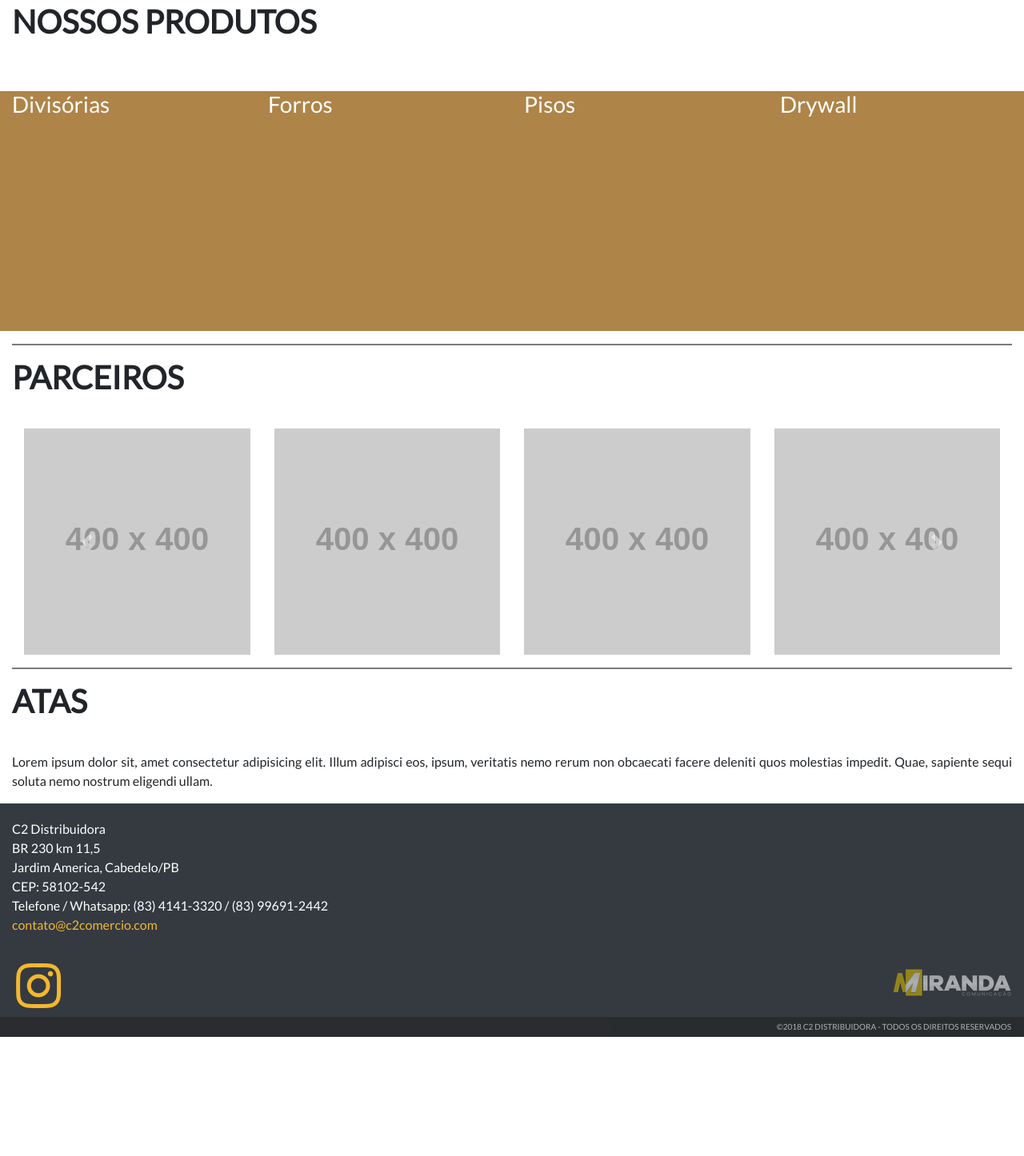
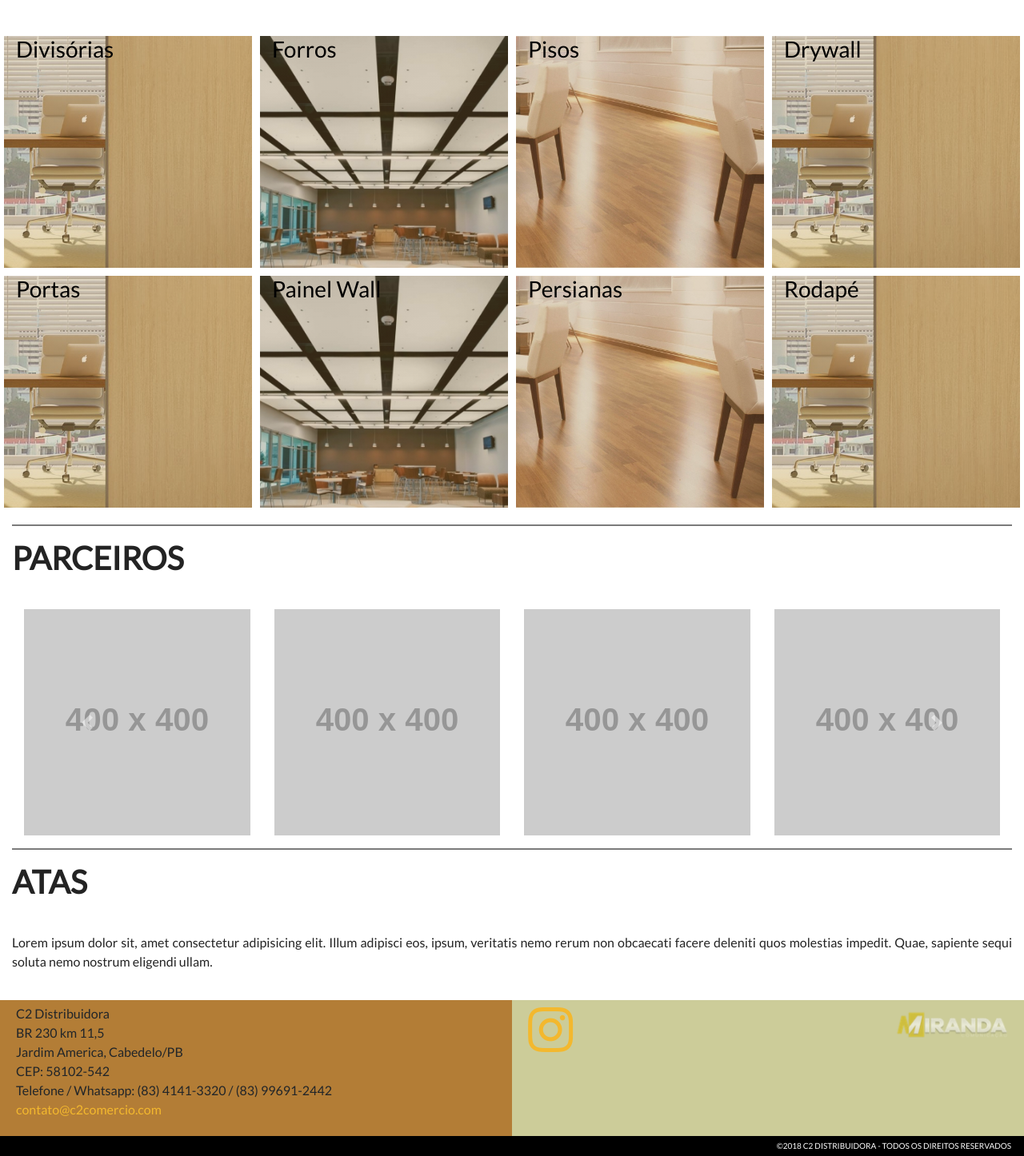
Before and after one commit to juanpeter/Website-Distribuidora-C2, a plain HTML site: page Dist-C2/index.html in a window 1280 px wide. Shown: the part 719-2165 px from the top of the page at 80% size. Before the commit the page ends 2016 px from the top, so only its background shows below. Drawn offline with nearby package versions, Linux system fonts and the light colour scheme; placeholder pictures from the web are drawn by us.

Commit message:
Se texto. Cansaaaado

```diff
--- a/Dist-C2/index.html
+++ b/Dist-C2/index.html
@@ -37,19 +37,19 @@
     <div class="collapse navbar-collapse" id="navbarSupportedContent">
         <ul class="navbar-nav mr-auto">
             <li class="nav-item">
-                <a class="nav-link link5">Home<span class="sr-only">(current)</span></a>
+                <a class="nav-link link5"><i class="fas fa-home"></i> Home<span class="sr-only">(current)</span></a>
             </li>
             <li class="nav-item">
-                <a class="nav-link link1">Quem somos</a>
+                <a class="nav-link link1"><i class="fas fa-users"></i> Quem somos</a>
             </li>
             <li class="nav-item">
-                <a class="nav-link link2">Produtos</a>
+                <a class="nav-link link2"><i class="fas fa-clipboard-list"></i> Produtos</a>
             </li>
             <li class="nav-item">
-                <a class="nav-link link3">Nossos Parceiros</a>
+                <a class="nav-link link3"><i class="far fa-handshake"></i> Nossos Parceiros</a>
             </li>
             <li class="nav-item">
-                <a class="nav-link link4">Contato</a>
+                <a class="nav-link link4"><i class="fas fa-bullhorn"></i> Contato</a>
             </li>
     </div>
 </nav>
@@ -73,7 +73,7 @@
         </div>
         <div class="row">
             <picture class="col-md-6">
-            <img src="https://via.placeholder.com/400.png" class="img-fluid rounded">
+            <img src="imgs/quemsomos.jpeg" class="img-fluid rounded">
             </picture>
 
             <p class="text-justify col-md-6">Lorem ipsum dolor sit, amet consectetur adipisicing elit. Illum adipisci eos, ipsum, veritatis nemo rerum non obcaecati facere deleniti quos molestias impedit. Quae, sapiente sequi soluta nemo nostrum eligendi ullam.</p>
@@ -86,7 +86,6 @@
     <h1 class=" text-uppercase">Nossos produtos</h1>
     <br>
     <div class="row ">
-
         <div class="col-sm-3 product-box">
             <h3>Divisórias</h3>
         </div>
@@ -98,6 +97,20 @@
         </div>
         <div class="col-sm-3 product-box">
             <h3>Drywall</h3>
+        </div>
+    </div>
+    <div class="row ">
+        <div class="col-sm-3 product-box">
+            <h3>Portas</h3>
+        </div>
+        <div class="col-sm-3 product-box">
+            <h3>Painel Wall</h3>
+        </div>
+        <div class="col-sm-3 product-box">
+            <h3>Persianas</h3>
+        </div>
+        <div class="col-sm-3 product-box">
+            <h3>Rodapé</h3>
         </div>
     </div>
     </section>
@@ -207,7 +220,7 @@
 
 <footer class="row area4" id="footer">
 
-        <address class="col-md-12">
+        <address class="col-6">
             <p>C2 Distribuidora
             <br>
             BR 230 km 11,5
@@ -223,8 +236,8 @@
 
         <div class="col-6 links">
             <a href="https://www.instagram.com/c2distribuidora/?hl=en" target="_blank"><i class="fab fa-instagram fa-4x " alt="Link para o Instagram"></i></a>
+            <a href="https://www.mirandacomunicacao.com.br/" target="_blank"><img src="imgs/logoMiranda.png" class="float-right img-fluid" alt="Link e logomarca da Miranda Comunicações"></a>
         </div>
-        <div class="float-right col-6"><a href="https://www.mirandacomunicacao.com.br/" target="_blank"><img src="imgs/logoMiranda.png" class="float-right img-fluid" alt="Link e logomarca da Miranda Comunicações"></a></div>
         <p class="col-md-12 black-bar">©2018 C2 DISTRIBUIDORA - TODOS OS DIREITOS RESERVADOS</p>
 </footer>
 
--- a/Dist-C2/style.css
+++ b/Dist-C2/style.css
@@ -2,6 +2,9 @@
 *{
     font-family: 'Lato', sans-serif;
     box-sizing: border-box;
+}
+
+body {
     font-size: 16px;
 }
 
@@ -26,17 +29,13 @@ a:hover{
     transition: opacity 0.2s ease-in-out;
 }
 
-i{
-    min-width: 48px;
-    min-height: 48px;
-}
-
 img,embed,object,video{
     max-width: 100%;
 }
 
 main{
     background-color: #FFF;
+    color: #232323
 }
 
 .orange{
@@ -54,6 +53,25 @@ main{
     height: 50px;
 }
 
+.navbar{
+    min-height: 60px;
+    padding: 0 20px;
+    font-size: 20px;
+}
+
+
+.navbar-dark .navbar-nav .nav-link {
+    color: #cccc99;
+}
+
+.navbar-dark .navbar-nav .nav-link:focus, .navbar-dark .navbar-nav .nav-link:hover {
+    color: #b37d36;
+}
+
+.bg-dark {
+    background-color: #000 !important
+}
+
 .navbar-dark
 .navbar-nav
 .active>.nav-link,
@@ -66,36 +84,51 @@ main{
 .navbar-dark
 .navbar-nav
 .show>.nav-link{
-    color: #f3b82e;
+    color: #b37d36;
 }
 
-.navbar{
-    min-height: 60px;
-    display: flex;
-}
-
-.navbar i{
-    padding: 0 5px;
-    font-size: 40px;
-}
-
+/*container*/
 .container-fluid{
     padding-top: 200px;
 }
 
-.product-box{
-    color: #FFF;
-    background-color: #ae8448;
-    height: 300px;
+.area1 img{
+    margin: 0 0 20px 0;
 }
 
+.product-box{
+    color: #000;
+    height: 300px;
+    background-position: center;
+    background-repeat: no-repeat;
+    background-size: cover;
+    position: relative;
+    border: #FFF solid 5px;
+}
+
+.area2 .row .product-box:nth-child(1) {
+    background-image: linear-gradient(rgba(174, 132, 72, 0.3), rgba(174, 132, 72, 0.3)),  url("imgs/divisórias.jpg");
+}
+
+.area2 .row .product-box:nth-child(2) {
+    background-image: linear-gradient(rgba(174, 132, 72, 0.3), rgba(174, 132, 72, 0.3)),  url("imgs/forro.jpg");
+}
+
+.area2 .row .product-box:nth-child(3) {
+    background-image: linear-gradient(rgba(174, 132, 72, 0.3), rgba(174, 132, 72, 0.3)),  url("imgs/piso.jpg");
+}
+
+.area2 .row .product-box:nth-child(4) {
+    background-image: linear-gradient(rgba(174, 132, 72, 0.3), rgba(174, 132, 72, 0.3)),  url("imgs/divisórias.jpg");
+}
+/*Talvez tirar
 .product-box:hover{
     z-index: 1;
     cursor: pointer;
     transform: scale(1.1, 1.1);
     transition: transform  0.5s ease-in-out;
 }
-
+*/
 .text-uppercase{
     font-weight: bolder;
 }
@@ -228,12 +261,32 @@ main{
 
 
 /*Footer*/
+#footer{
+    margin:0;
+}
+
+address{
+    margin: 0;
+}
+
+
 footer{
-    color: #FFF;
-    background-color: #343a40;
     width: 100%;
     z-index: 1;
+    margin: 0;
     padding-top: 20px;
+}
+
+footer p, footer i,footer img {
+   padding: 5px;
+}
+
+footer .col-6:nth-child(1) {
+    background-color: #b37d36;
+}
+
+footer .col-6:nth-child(2) {
+    background-color: #cccc99;
 }
 
 footer img{
@@ -260,21 +313,10 @@ footer img:hover{
     transform: translateZ(0) scale(1.0, 1.0);
 }
 
-#footer{
-    margin-right: 0;
-    margin-left: 0;
-}
-
 .black-bar{
+    color: #FFF;
     font-size: 10px;
     text-align: right;
     padding: 5px 1.25%;
     margin: 0;
-    background-color: #232323;
-    opacity: 0.6;
-    filter: alpha(opacity=60);
-}
-
-.links i{
-    margin: 0 5px;
-}
+    background-color: #000;}
```
Also changed, not shown: Dist-C2/imgs/divisórias-min.jpg (added), Dist-C2/imgs/divisórias.jpg (added), Dist-C2/imgs/divisórias2-min.jpg (added), Dist-C2/imgs/divisórias2.jpg (added), Dist-C2/imgs/forro.jpg (added), Dist-C2/imgs/persiana.jpg (added), Dist-C2/imgs/piso.jpg (added), Dist-C2/imgs/quemsomos.jpeg (added), 1 other file.
